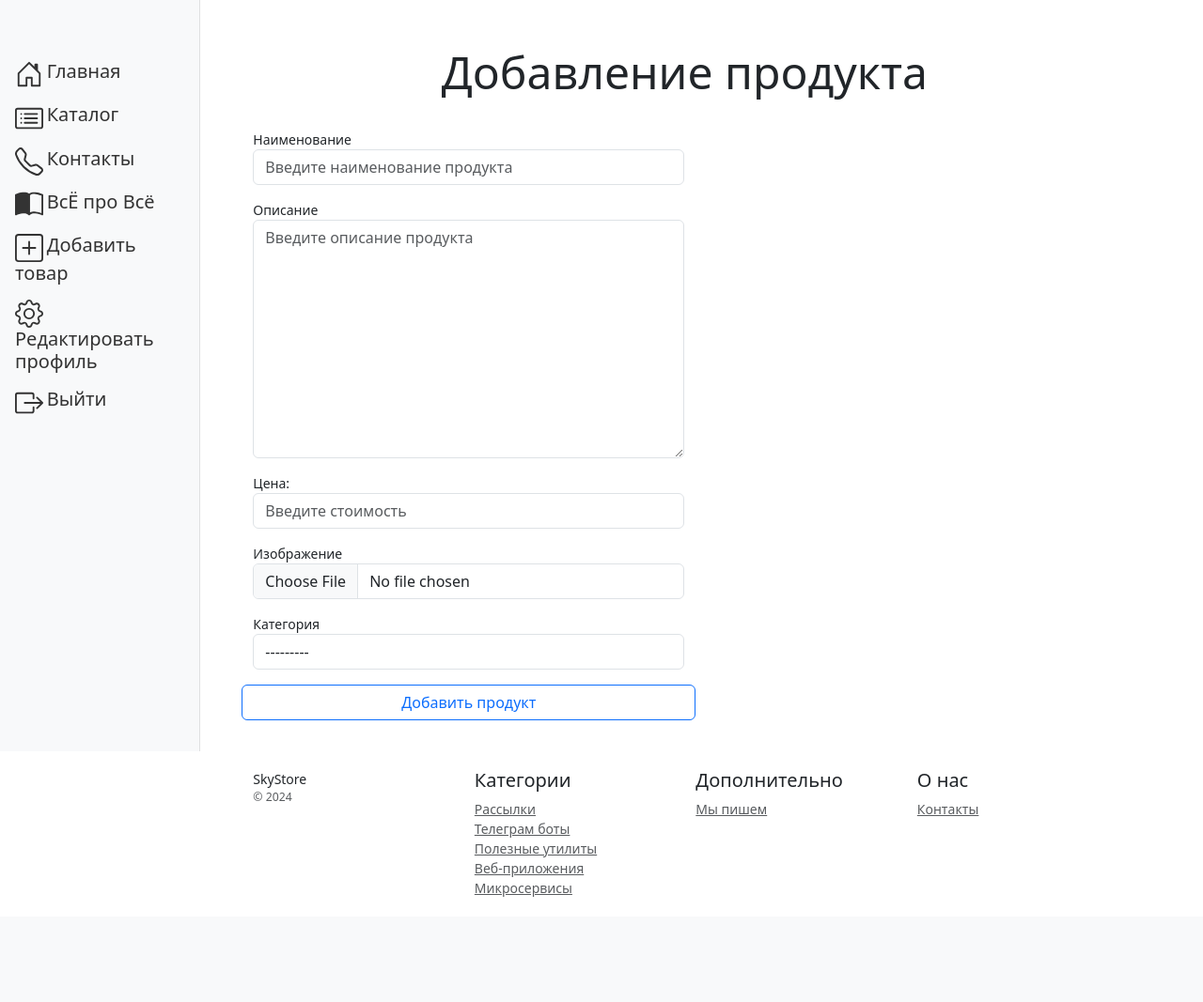
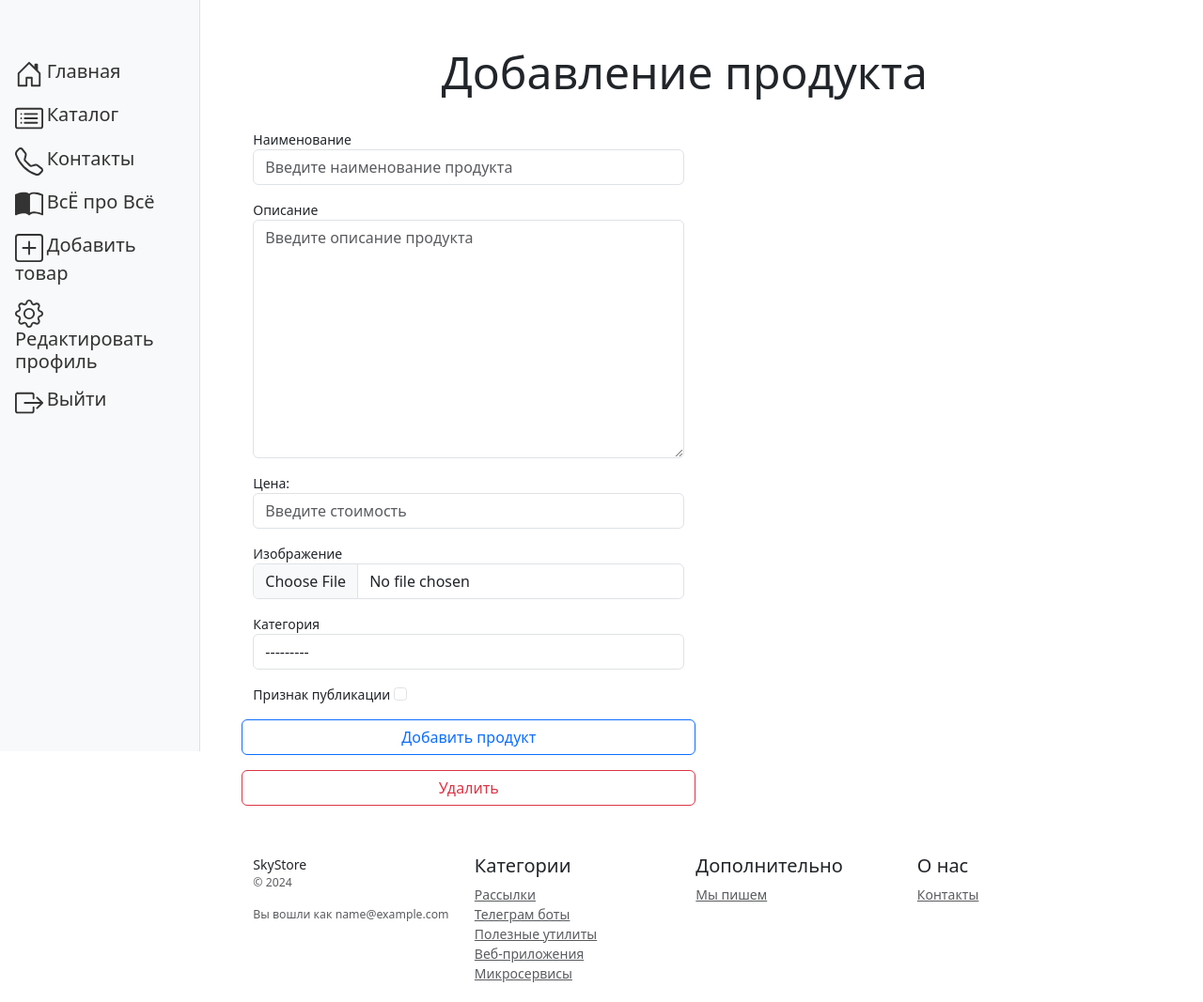
Before and after one commit to AelitaDi/online_shop, a Django app: page /product/create/ in a window 1280 px wide. Shown: the whole page at 94% size. Before the commit the page ends 955 px from the top, so only its background shows below. Run offline with Django 5.2, Linux system fonts and the light colour scheme; the visitor is signed in with stand-in values (Sample User, id 1); data comes from the database, SQL or seed files in the repository; data that the repository does not hold is empty; parts of the project's set-up code (start-up, migrations or seed data) failed here and were passed over; some libraries are stand-ins or nearby versions.

Commit message:
Add permissions for app Catalog

```diff
--- a/catalog/admin.py
+++ b/catalog/admin.py
@@ -10,7 +10,7 @@ class CategoryAdmin(admin.ModelAdmin):
 
 @admin.register(Product)
 class ProductAdmin(admin.ModelAdmin):
-    list_display = ('id', 'name', 'price', 'category',)
+    list_display = ('id', 'name', 'price', 'category', 'owner', 'is_published')
     list_filter = ('category',)
     search_fields = ('name', 'description',)
 
--- a/catalog/forms.py
+++ b/catalog/forms.py
@@ -20,7 +20,7 @@ class StyleFormMixin:
 class ProductForm(StyleFormMixin, forms.ModelForm):
     class Meta:
         model = Product
-        fields = ('name', 'description', 'price', 'image', 'category',)
+        fields = ('name', 'description', 'price', 'image', 'category', 'is_published',)
 
     def __init__(self, *args, **kwargs):
         super(ProductForm, self).__init__(*args, **kwargs)
@@ -62,3 +62,9 @@ class ProductForm(StyleFormMixin, forms.ModelForm):
         if price < 0:
             raise ValidationError('Стоимость продукта не может быть меньше 0')
         return price
+
+
+class ProductModerForm(StyleFormMixin, forms.ModelForm):
+    class Meta:
+        model = Product
+        fields = ('is_published',)
--- a/catalog/models.py
+++ b/catalog/models.py
@@ -1,4 +1,6 @@
 from django.db import models
+
+from users.models import User
 
 
 class Category(models.Model):
@@ -53,6 +55,12 @@ class Product(models.Model):
         verbose_name="Стоимость единицы товара",
         help_text="Введите стоимость единицы товара",
     )
+
+    is_published = models.BooleanField(default=False, null=False, verbose_name="Признак публикации")
+
+    owner = models.ForeignKey(User, on_delete=models.CASCADE, verbose_name="Владелец", related_name="products",
+                              default="6")
+
     created_at = models.DateTimeField(auto_now_add=True, verbose_name="Дата создания")
     updated_at = models.DateTimeField(auto_now=True, verbose_name="Дата изменения")
 
@@ -63,6 +71,7 @@ class Product(models.Model):
         verbose_name = "продукт"
         verbose_name_plural = "продукты"
         ordering = ["name", "price"]
+        permissions = [("can_unpublish_product", "Can unpublish product"),]
 
 
 class Contacts(models.Model):
--- a/catalog/templates/catalog/includes/footer.html
+++ b/catalog/templates/catalog/includes/footer.html
@@ -4,6 +4,9 @@
         <div class="col-12 col-md">
             SkyStore
             <small class="d-block mb-3 text-muted">&copy; 2024</small>
+            {% if user.is_authenticated %}
+            <small class="d-block mb-3 text-muted">Вы вошли как {{ user.email }}</small>
+            {% endif %}
         </div>
         <div class="col-6 col-md">
             <h5>Категории</h5>
--- a/catalog/templates/catalog/product_detail.html
+++ b/catalog/templates/catalog/product_detail.html
@@ -17,8 +17,10 @@
                 <img src="{{ object.image | media_filter }}" class="img-fluid mb-3">
                 <p>{{ object.description }}</p>
                 <h4>₽ {{ object.price }}</h4>
-                    <a type="button" class="btn btn-lg btn-block btn-outline-primary" href="{% url 'catalog:product_update' object.pk %}">Редактировать</a>
-                    <a type="button" class="btn btn-lg btn-block btn-outline-danger" href="{% url 'catalog:product_delete' object.pk %}">Удалить</a>
+                {% if user == object.owner or perms.catalog.can_unpublish_product %}
+                <a type="button" class="btn btn-lg btn-block btn-outline-primary"
+                   href="{% url 'catalog:product_update' object.pk %}">Редактировать</a>
+                {% endif %}
             </div>
         </div>
     </div>
--- a/catalog/templates/catalog/product_form.html
+++ b/catalog/templates/catalog/product_form.html
@@ -49,13 +49,18 @@
             <small class="text-danger">{{ form.category.errors.0 }}</small>
             {% endif %}
         </div>
-        <button type="submit" class="save btn btn-outline-primary">
+        <div class="mb-3">
+            <label>Признак публикации</label>
+            {{ form.is_published }}
+        </div>
+        <button type="submit" class="mb-3 save btn btn-outline-primary">
             {% if object %}
             Сохранить изменения
             {% else %}
             Добавить продукт
             {% endif %}
         </button>
+        <a type="button" class="btn btn-outline-danger" href="{% url 'catalog:product_delete' object.pk %}">Удалить</a>
     </form>
 </div>
 {% endblock %}
--- a/catalog/views.py
+++ b/catalog/views.py
@@ -1,12 +1,13 @@
 from django.contrib.auth.mixins import LoginRequiredMixin
-from django.http import HttpResponse
+from django.core.exceptions import PermissionDenied
+from django.http import HttpResponse, HttpResponseRedirect
 from django.shortcuts import render
 from django.urls import reverse_lazy
 from django.views.generic import ListView, DetailView, CreateView, UpdateView, DeleteView
 
 from .models import Contacts, Product, Category
 
-from .forms import ProductForm
+from .forms import ProductForm, ProductModerForm
 
 
 class ProductListView(ListView):
@@ -23,6 +24,13 @@ class ProductCreateView(LoginRequiredMixin, CreateView):
     form_class = ProductForm
     success_url = reverse_lazy('catalog:product_list')
 
+    def form_valid(self, form):
+        product = form.save()
+        user = self.request.user
+        product.owner = user
+        product.save()
+        return super().form_valid(form)
+
     def get_context_data(self, **kwargs):
         context = super().get_context_data(**kwargs)
         context['categories'] = Category.objects.all()
@@ -34,10 +42,32 @@ class ProductUpdateView(LoginRequiredMixin, UpdateView):
     form_class = ProductForm
     success_url = reverse_lazy('catalog:product_list')
 
+    def get_form_class(self):
+        user = self.request.user
+        if user == self.object.owner:
+            return ProductForm
+        if user.has_perm("catalog.can_unpublish_product"):
+            return ProductModerForm
+        raise PermissionDenied
+
 
 class ProductDeleteView(LoginRequiredMixin, DeleteView):
     model = Product
     success_url = reverse_lazy('catalog:product_list')
+
+    def get_form_class(self):
+        user = self.request.user
+        if user.has_perm("catalog.delete_product") or user == self.object.owner:
+            return self.form_class
+        raise PermissionDenied
+
+    def form_valid(self, form):
+        user = self.request.user
+        if user.has_perm("catalog.delete_product") or user == self.object.owner:
+            success_url = self.get_success_url()
+            self.object.delete()
+            return HttpResponseRedirect(success_url)
+        raise PermissionDenied
 
 
 class ContactsListView(ListView):
--- a/users/admin.py
+++ b/users/admin.py
@@ -5,5 +5,4 @@ from users.models import User
 
 @admin.register(User)
 class ProductAdmin(admin.ModelAdmin):
-    list_display = ('id', 'email', 'token', 'is_active')
-    search_fields = ('email',)
+    exclude = ('password',)
--- a/users/models.py
+++ b/users/models.py
@@ -13,7 +13,7 @@ class User(AbstractUser):
         help_text="Введите номер телефона",
     )
     country = models.CharField(
-        max_length=150, verbose_name="Страна", help_text="Введите страну"
+        max_length=150, verbose_name="Страна", help_text="Введите страну", blank=True, null=True
     )
     avatar = models.ImageField(
         upload_to="users/avatars/",
```
Also changed, not shown: catalog/migrations/0003_product_is_published_product_owner.py (added), catalog/migrations/0004_alter_product_options.py (added), media/products/images/Костюм_деда_мороза_Ws8RyD5.jpg (added), users/migrations/0003_alter_user_country.py (added). Lines whose indentation alone changed are shown as unchanged.
